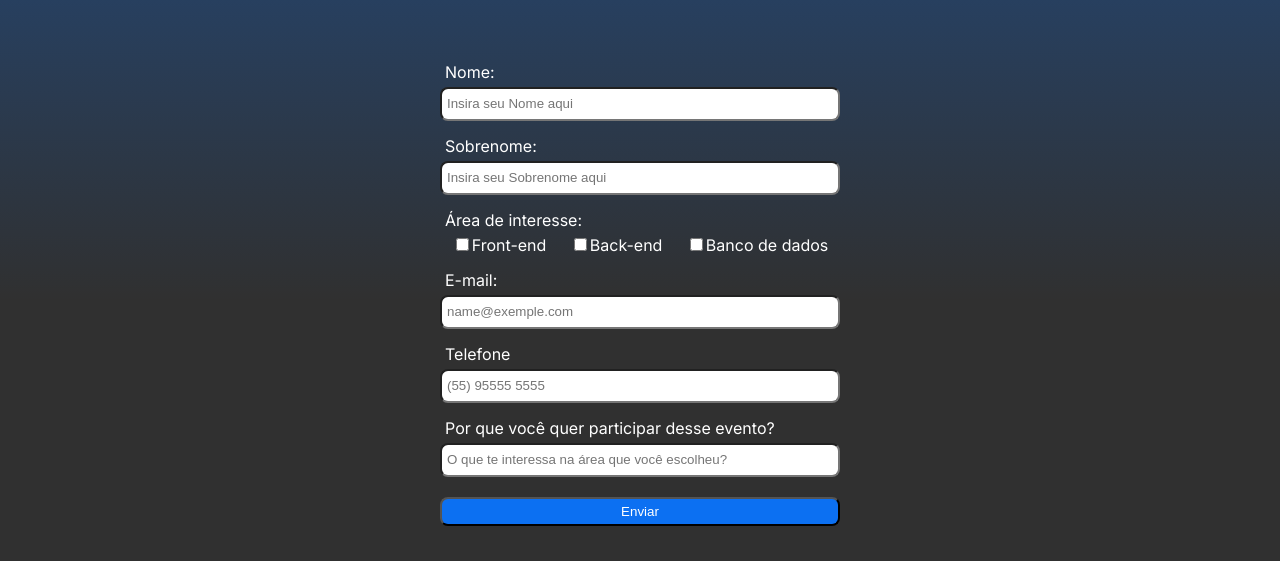
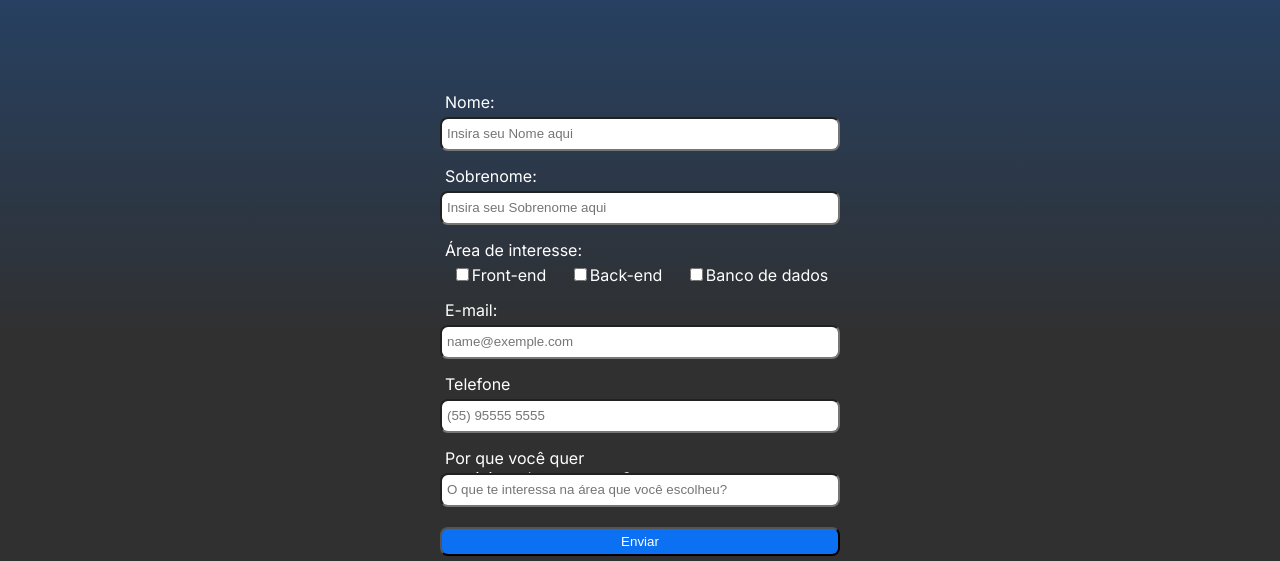
Before and after one commit to mateuswesley-1/projeto-login-dnc, a plain HTML site: page index.html in a window 1280 px wide. Shown: the part 391-952 px from the top of the page. Drawn offline with Linux system fonts and the light colour scheme.

Commit message:
Update styles.css

```diff
--- a/styles.css
+++ b/styles.css
@@ -93,6 +93,7 @@ section#descrition>p>span{
 section#formulario{
     display: flex;
     justify-content: center;
+    padding: 30px;
 }
 
 section#formulario>form{
@@ -117,7 +118,7 @@ section#formulario>form>input{
 section#formulario>form>label{
     margin-top: 10px;
     border-radius: 8px;
-    min-width: 200px;
+    max-width: 200px;
     height: 20px;
     padding: 5px;
 }
```
